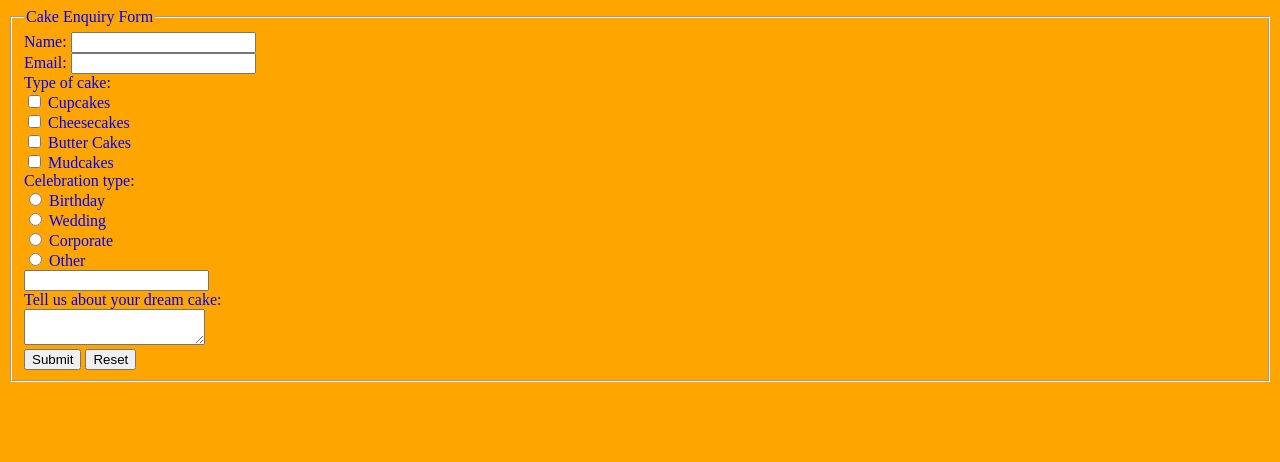
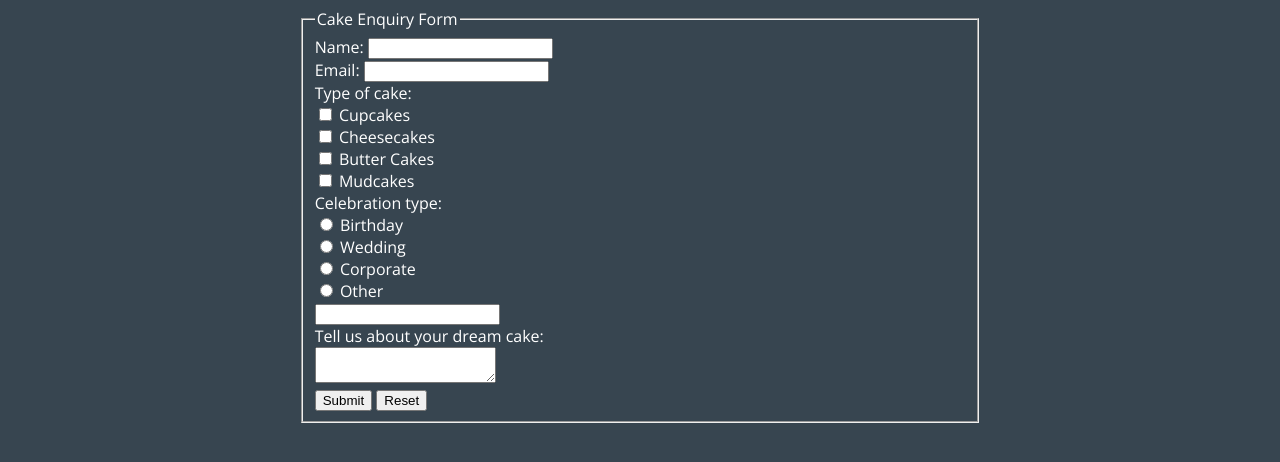
Before and after one commit to lukes611/uttest, a plain HTML site: page client/index.html in a window 1280 px wide. Drawn offline with nearby package versions, Linux system fonts and the light colour scheme.

Commit message:
main css adjustments complete

```diff
--- a/client/index.html
+++ b/client/index.html
@@ -2,9 +2,13 @@
 <html>
     <head>
 
+        <!-- add in meta viewport tag for better mobile viewing -->
+        <meta name="viewport" content="width=device-width, initial-scale=1.0">
+
         <!-- add in reference to font -->
         <link href="https://fonts.googleapis.com/css?family=Open+Sans" rel="stylesheet">
 
+        <!-- css for index.html -->
         <link href="css/index.css" rel="stylesheet">
 
     </head>
--- a/scss/index.sass
+++ b/scss/index.sass
@@ -1,4 +1,10 @@
 
 body
-    background-color : orange
-    color : blue
+    font-family : 'Open Sans', sans-serif
+    background-color : rgb(55,69,80)
+    color : white
+
+form
+    width : 54%
+    margin-left : auto
+    margin-right : auto
```
Also changed, not shown: client/css/index.css, 1 other file.
